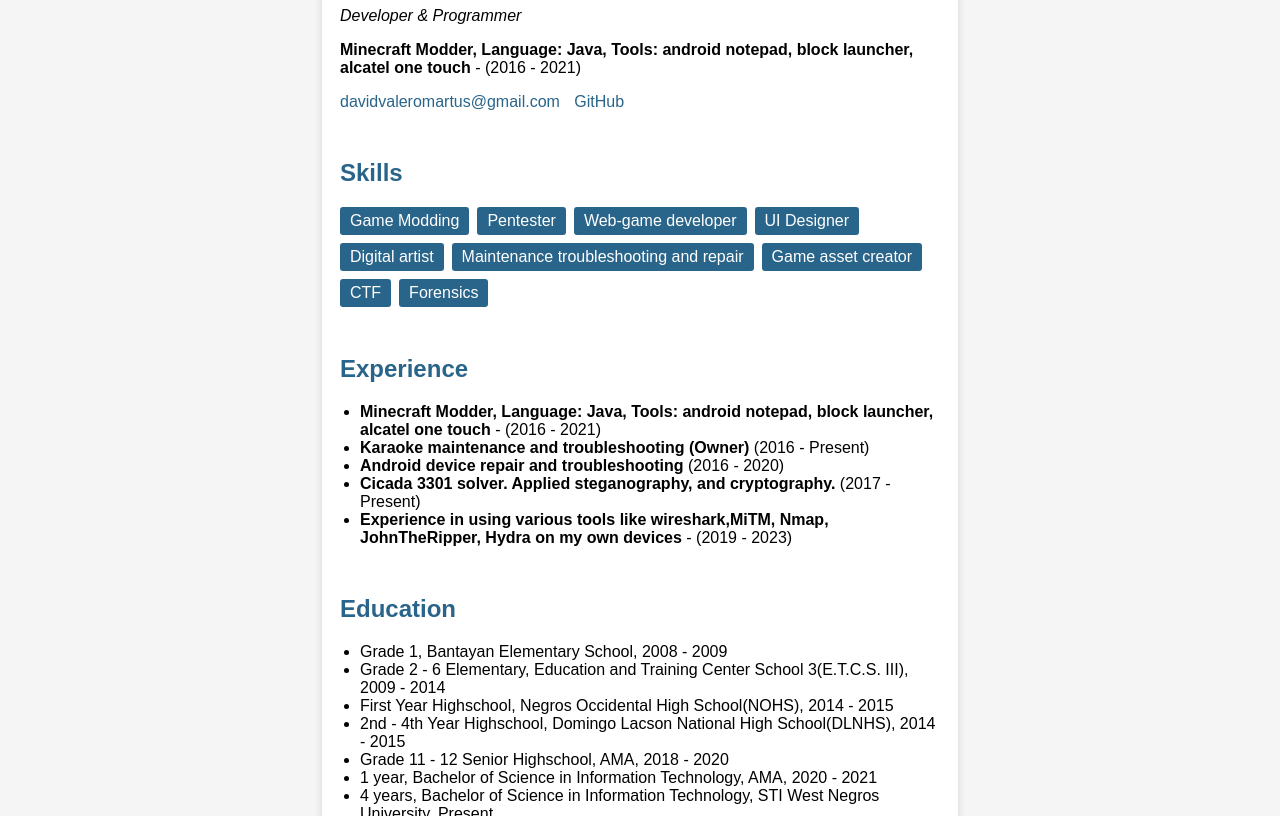
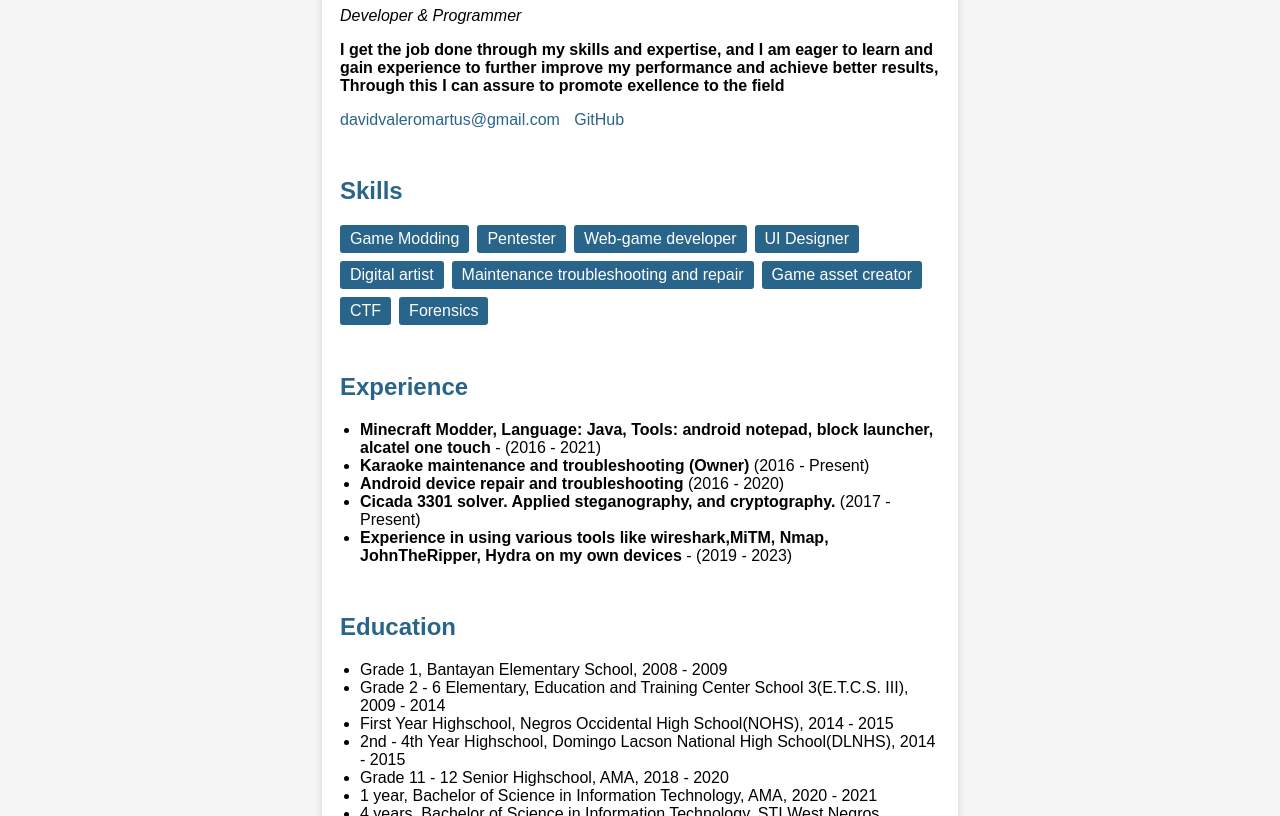
Before and after one commit to bisayaspotted/portfolio, a plain HTML site: page index.html in a window 1280 px wide. Shown: the part 260-1076 px from the top of the page. Drawn offline with Linux system fonts and the light colour scheme.

Commit message:
Update index.html

```diff
--- a/index.html
+++ b/index.html
@@ -53,7 +53,7 @@
     <img src="https://avatars.githubusercontent.com/u/213201739?v=4" alt="Profile Image" style="width:100px;border-radius:50%;margin-bottom:15px;">
     <h1 id="home">David Martus </h1>
     <p><em>Developer &amp; Programmer</em></p>
-    <p><strong>Minecraft Modder, Language: Java, Tools: android notepad, block launcher, alcatel one touch</strong> - (2016 - 2021)</p>
+  <p><strong>I get the job done through my skills and expertise, and I am eager to learn and gain experience to further improve my performance and achieve better results, Through this I can assure to promote exellence to the field</strong></p>
     <div class="contact">
       <a href="mailto:davidvaleromartus@gmail.com">davidvaleromartus@gmail.com</a>
       <a href="https://github.com/bisayaspotted" target="_blank">GitHub</a>
```
